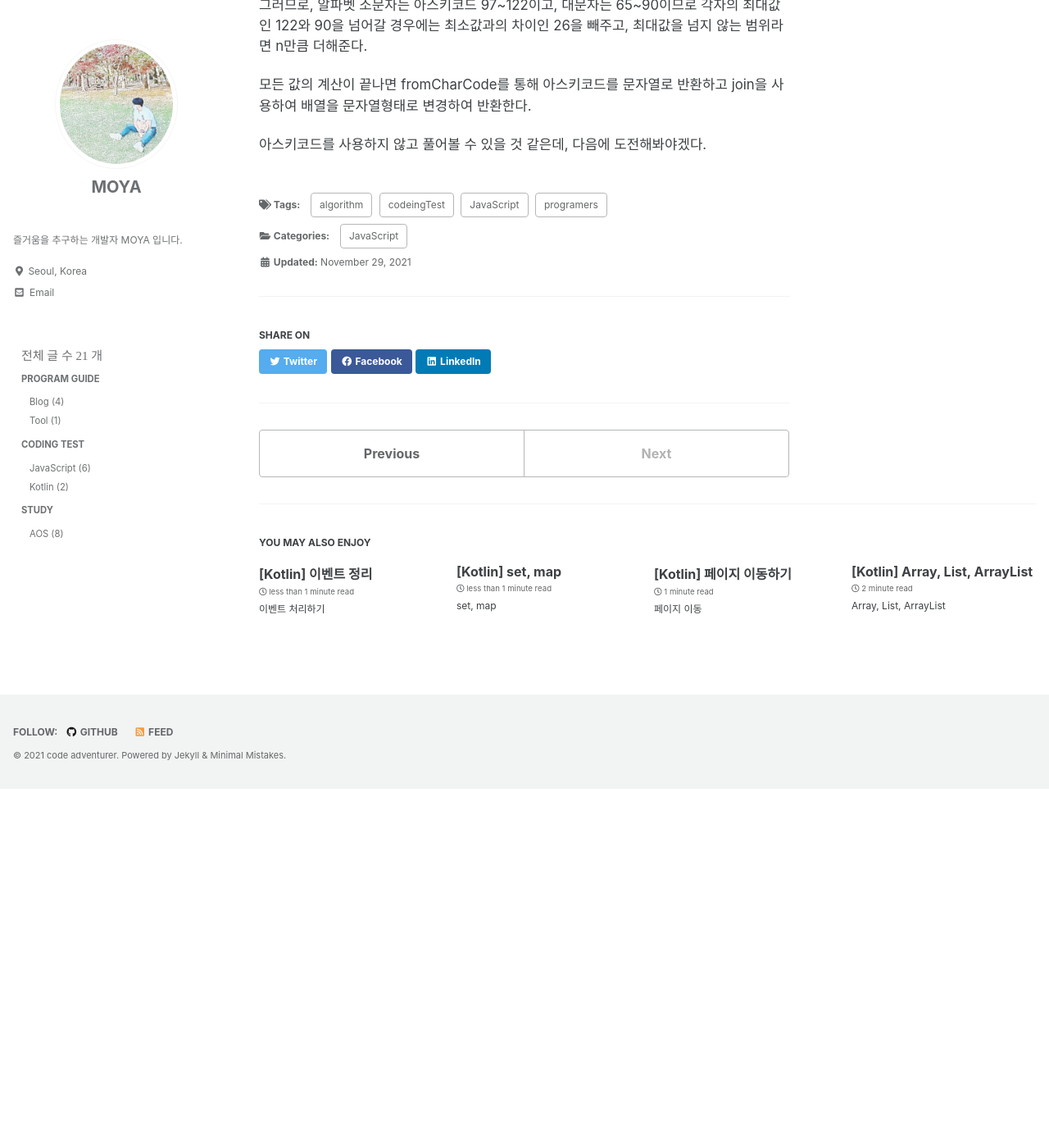
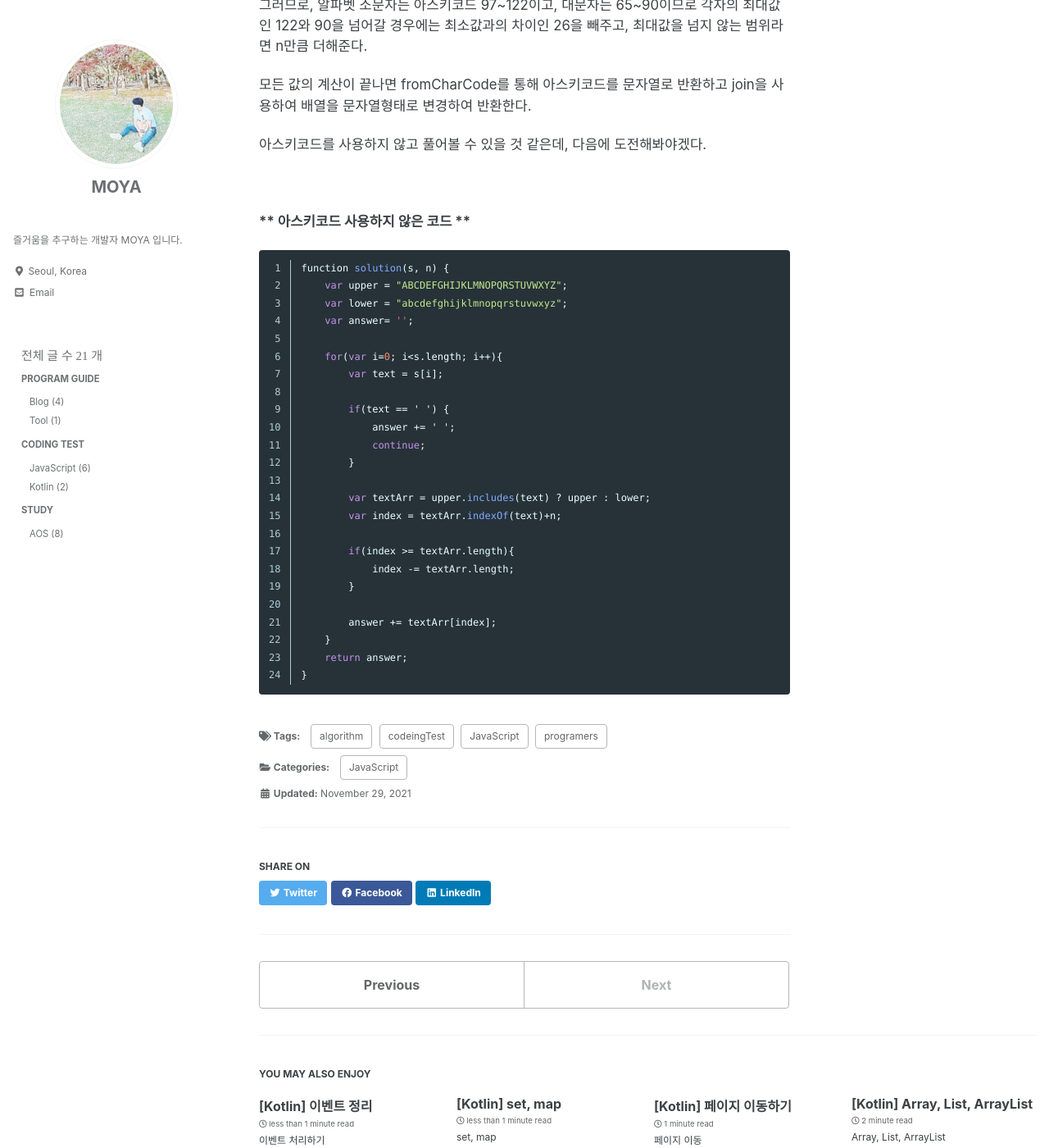
Before and after one commit to kdc7140/kdc7140.github.io, a Jekyll site: the page built from _posts/codingTest/2021-11-29-codingTest7.md, in a window 1280 px wide and 1400 px high, scrolled down 1683 px. Shown: the whole window at 82% size. Built offline with Jekyll 4.4.1, drawn with Linux system fonts in a browser that asks for light colours; cached includes are drawn as plain includes; some web fonts are replaced; before the commit the page ends 2645 px from its top, so only the background shows below that.

Commit message:
contents change

````diff
--- a/_posts/codingTest/2021-11-29-codingTest7.md
+++ b/_posts/codingTest/2021-11-29-codingTest7.md
@@ -85,3 +85,37 @@ s는 알파벳 소문자, 대문자, 공백으로 이루어져 있고 z를 1만
 배열을 문자열형태로 변경하여 반환한다.
 
 아스키코드를 사용하지 않고 풀어볼 수 있을 것 같은데, 다음에 도전해봐야겠다.
+
+
+
+<br/>
+
+
+**** 아스키코드 사용하지 않은 코드 ****
+
+```kotlin
+function solution(s, n) {
+    var upper = "ABCDEFGHIJKLMNOPQRSTUVWXYZ";
+    var lower = "abcdefghijklmnopqrstuvwxyz";
+    var answer= '';
+
+    for(var i=0; i<s.length; i++){
+        var text = s[i];
+
+        if(text == ' ') {
+            answer += ' ';
+            continue;
+        }
+
+        var textArr = upper.includes(text) ? upper : lower;
+        var index = textArr.indexOf(text)+n;
+
+        if(index >= textArr.length){
+            index -= textArr.length;
+        }
+
+        answer += textArr[index];
+    }
+    return answer;
+}
+```
````
